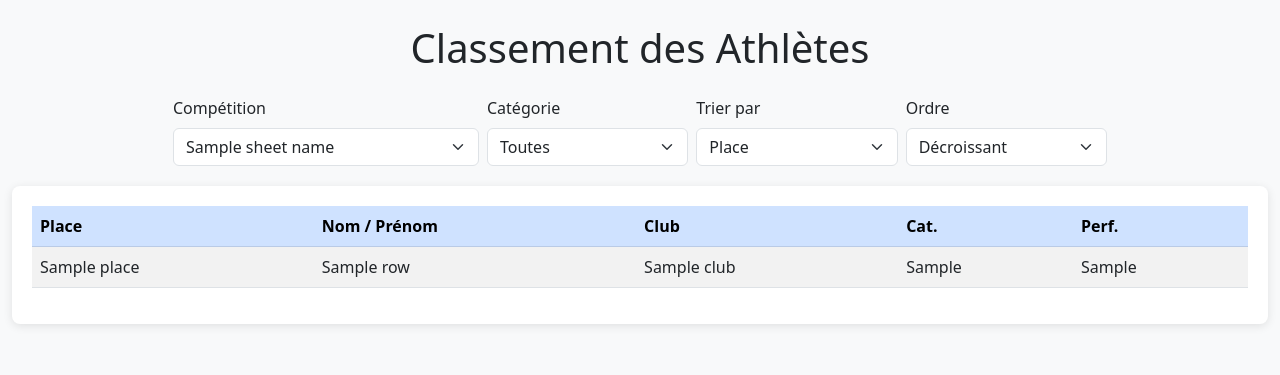
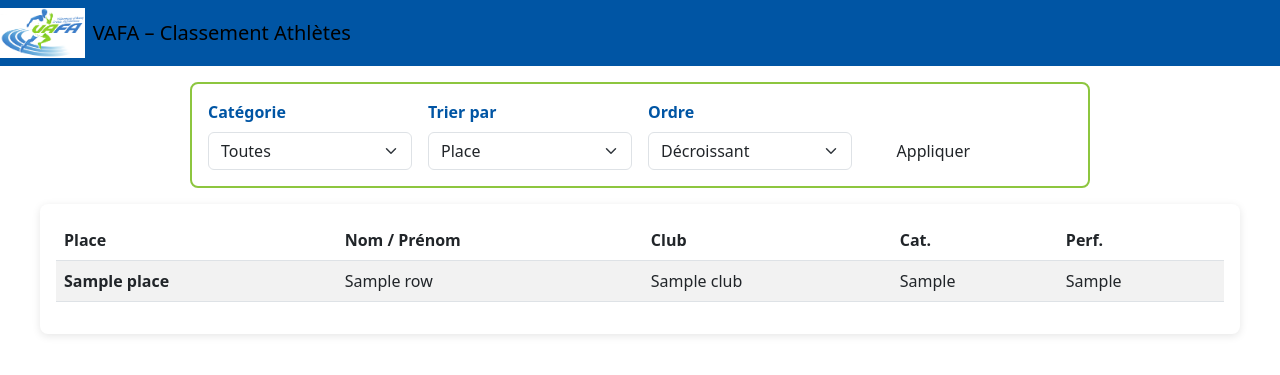
Before and after one commit to Arthur-Keller/app-athle, a Flask app: template templates/table.html in a window 1280 px wide. Shown: the top 375 px of the page. Run offline with Flask 3, Linux system fonts and the light colour scheme; the template is opened without the code that fills it: most values are stand-ins (such as "Sample title", 1, 10 or a date in 2020).

Commit message:
Deuxieme version

```diff
--- /dev/null
+++ b/requirements.txt
@@ -0,0 +1,5 @@
+Flask
+gspread
+oauth2client
+requests
+beautifulsoup4
--- /dev/null
+++ b/startup.txt
@@ -0,0 +1 @@
+gunicorn --bind=0.0.0.0 --timeout 600 app:app
--- a/templates/table.html
+++ b/templates/table.html
@@ -2,83 +2,143 @@
 <html lang="fr">
 <head>
   <meta charset="UTF-8">
-  <meta name="viewport" content="width=device-width, initial-scale=1">
-  <title>Classement des Athlètes</title>
-  <!-- Bootstrap CSS -->
-  <link href="https://cdn.jsdelivr.net/npm/bootstrap@5.3.0/dist/css/bootstrap.min.css" rel="stylesheet">
+  <meta name="viewport" content="width=device-width,initial-scale=1">
+  <title>VAFA – Classement des Athlètes</title>
+
+  <!-- Variables CSS pour les couleurs VAFA -->
   <style>
-    body { background-color: #f8f9fa; }
-    .controls { margin: 20px 0; }
+    :root {
+      --vafa-bleu: #0055A4;
+      --vafa-vert: #8DC63F;
+      --vafa-gris: #f8f9fa;
+    }
+    body {
+      background-color: var(--vafa-gris);
+      font-family: "Segoe UI", Arial, sans-serif;
+    }
+    .navbar {
+      background-color: var(--vafa-bleu);
+      padding: .5rem 1rem;
+    }
+    .navbar img {
+      height: 50px;
+    }
+    .navbar-brand {
+      color: white;
+      font-size: 1.25rem;
+      margin-left: .5rem;
+    }
+    .filter-card {
+      background: white;
+      border: 2px solid var(--vafa-vert);
+      border-radius: .5rem;
+      padding: 1rem;
+      margin: 1rem auto;
+      max-width: 900px;
+    }
+    .filter-card .form-label {
+      color: var(--vafa-bleu);
+      font-weight: 600;
+    }
+    .btn-vafa {
+      background-color: var(--vafa-vert);
+      color: white;
+      border: none;
+    }
+    .btn-vafa:hover {
+      background-color: #7bb132;
+    }
     .table-container {
-      background: #fff;
-      padding: 20px;
-      border-radius: 8px;
-      box-shadow: 0 2px 10px rgba(0,0,0,0.1);
+      background: white;
+      padding: 1rem;
+      border-radius: .5rem;
+      box-shadow: 0 2px 8px rgba(0,0,0,0.1);
+      margin: 0 auto 2rem;
+      max-width: 1200px;
+    }
+    .table thead {
+      background-color: var(--vafa-bleu);
+      color: white;
+    }
+    .table tbody tr:hover {
+      background-color: #e8f3ff;
     }
     @media (max-width: 576px) {
-      .table-responsive { font-size: 0.85rem; }
+      .navbar-brand { font-size: 1rem; }
+      .filter-card { padding: .5rem; }
+      .filter-card .form-label { font-size: .9rem; }
     }
   </style>
+
+  <!-- Bootstrap (CSS only) -->
+  <link href="https://cdn.jsdelivr.net/npm/bootstrap@5.3.0/dist/css/bootstrap.min.css"
+        rel="stylesheet">
 </head>
 <body>
-  <div class="container-fluid">
-    <h1 class="text-center my-4">Classement des Athlètes</h1>
 
-    <!-- Sélection de la feuille + filtres + tri -->
-    <div class="controls row justify-content-center gx-2">
+  <!-- Barre de navigation avec logo VAFA -->
+  <nav class="navbar">
+    <div class="d-flex align-items-center">
+      <img src="../static/image.png" alt="VAFA logo">
+      <span class="navbar-brand">VAFA – Classement Athlètes</span>
+    </div>
+  </nav>
+
+  <!-- Formulaire de filtres -->
+  <div class="filter-card">
+    <form method="get" class="row gy-2 gx-3 align-items-end">
       <div class="col-md-3">
-        <label class="form-label">Compétition</label>
-        <select class="form-select" id="sheet" onchange="applyFilters()">
-          {% for name in sheet_names %}
-            <option value="{{ name }}" {% if name==selected_sheet %}selected{% endif %}>{{ name }}</option>
+        <label for="category" class="form-label">Catégorie</label>
+        <select class="form-select" id="category" name="category">
+          <option value="" {% if not selected_category %}selected{% endif %}>Toutes</option>
+          {% for cat in categories %}
+            <option value="{{ cat }}"
+              {% if cat == selected_category %}selected{% endif %}>
+              {{ cat }}
+            </option>
           {% endfor %}
         </select>
       </div>
-      <div class="col-md-2">
-        <label class="form-label">Catégorie</label>
-        <select class="form-select" id="category" onchange="applyFilters()">
-          <option value="" {% if not selected_category %}selected{% endif %}>Toutes</option>
-          {% for cat in categories %}
-            <option value="{{ cat }}" {% if cat==selected_category %}selected{% endif %}>{{ cat }}</option>
-          {% endfor %}
+      <div class="col-md-3">
+        <label for="sort" class="form-label">Trier par</label>
+        <select class="form-select" id="sort" name="sort">
+          <option value="Place"        {% if sort_field=='Place' %}selected{% endif %}>Place</option>
+          <option value="Nom / Prénom" {% if sort_field=='Nom / Prénom' %}selected{% endif %}>Nom / Prénom</option>
+          <option value="Club"         {% if sort_field=='Club' %}selected{% endif %}>Club</option>
+          <option value="Cat."         {% if sort_field=='Cat.' %}selected{% endif %}>Catégorie</option>
+          <option value="Perf."        {% if sort_field=='Perf.' %}selected{% endif %}>Performance</option>
         </select>
       </div>
-      <div class="col-md-2">
-        <label class="form-label">Trier par</label>
-        <select class="form-select" id="sort" onchange="applyFilters()">
-          <option value="Place" {% if sort_field=='Place' %}selected{% endif %}>Place</option>
-          <option value="Nom / Prénom" {% if sort_field=='Nom / Prénom' %}selected{% endif %}>Nom / Prénom</option>
-          <option value="Club" {% if sort_field=='Club' %}selected{% endif %}>Club</option>
-          <option value="Cat." {% if sort_field=='Cat.' %}selected{% endif %}>Cat.</option>
-          <option value="Perf." {% if sort_field=='Perf.' %}selected{% endif %}>Perf.</option>
+      <div class="col-md-3">
+        <label for="order" class="form-label">Ordre</label>
+        <select class="form-select" id="order" name="order">
+          <option value="desc" {% if sort_order=='desc' %}selected{% endif %}>Décroissant</option>
+          <option value="asc"  {% if sort_order=='asc'  %}selected{% endif %}>Croissant</option>
         </select>
       </div>
-      <div class="col-md-2">
-        <label class="form-label">Ordre</label>
-        <select class="form-select" id="order" onchange="applyFilters()">
-          <option value="desc" {% if sort_order=='desc' %}selected{% endif %}>Décroissant</option>
-          <option value="asc" {% if sort_order=='asc' %}selected{% endif %}>Croissant</option>
-        </select>
+      <div class="col-md-2 d-grid">
+        <button type="submit" class="btn btn-vafa">Appliquer</button>
       </div>
+    </form>
   </div>
 
-    <!-- Tableau -->
+  <!-- Tableau des résultats -->
   <div class="table-container">
     <div class="table-responsive">
-        <table class="table table-striped table-hover align-middle">
-          <thead class="table-primary">
+      <table class="table table-striped table-hover">
+        <thead>
           <tr>
-              <th>Place</th>
-              <th>Nom / Prénom</th>
-              <th>Club</th>
-              <th>Cat.</th>
-              <th>Perf.</th>
+            <th scope="col">Place</th>
+            <th scope="col">Nom / Prénom</th>
+            <th scope="col">Club</th>
+            <th scope="col">Cat.</th>
+            <th scope="col">Perf.</th>
           </tr>
         </thead>
         <tbody>
           {% for row in rows %}
             <tr>
-              <td>{{ row['Place'] }}</td>
+              <th scope="row">{{ row['Place'] }}</th>
               <td>{{ row['Nom / Prénom'] }}</td>
               <td>{{ row['Club'] }}</td>
               <td>{{ row['Cat.'] }}</td>
@@ -89,19 +149,9 @@
       </table>
     </div>
   </div>
-  </div>
 
-  <!-- Bootstrap JS et petit script pour recharger avec les bons params -->
-  <script src="https://cdn.jsdelivr.net/npm/bootstrap@5.3.0/dist/js/bootstrap.bundle.min.js"></script>
-  <script>
-    function applyFilters() {
-      const params = new URLSearchParams();
-      params.set('sheet',    document.getElementById('sheet').value);
-      params.set('category', document.getElementById('category').value);
-      params.set('sort',     document.getElementById('sort').value);
-      params.set('order',    document.getElementById('order').value);
-      window.location.search = params.toString();
-    }
+  <!-- Bootstrap JS Bundle -->
+  <script src="https://cdn.jsdelivr.net/npm/bootstrap@5.3.0/dist/js/bootstrap.bundle.min.js">
   </script>
 </body>
 </html>
```
Also changed, not shown: static/image.png (added). Lines whose indentation alone changed are shown as unchanged.
